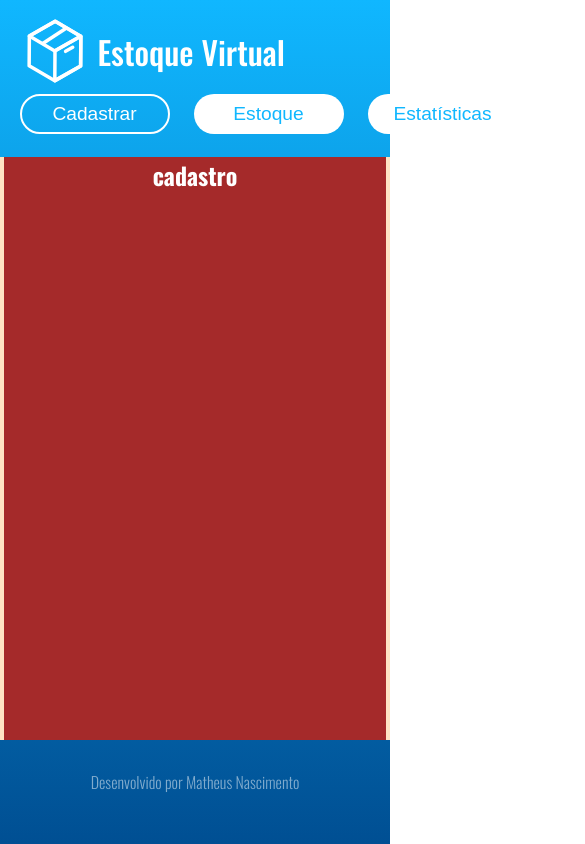
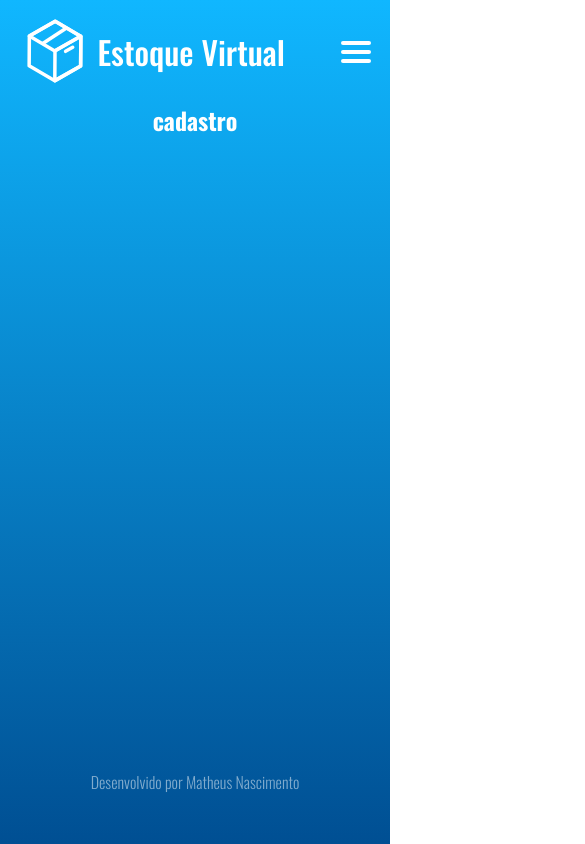
Before and after one commit to srcmatheus/sistema-de-estoque, a plain HTML site: page index.html in a window 390 px wide. Shown: the whole page, 585 px wide, since content can reach past the window. Drawn offline with Linux system fonts and the light colour scheme.

Commit message:
feat(mobile-menu): implementar estilo e funcionalidade do menu responsivo

```diff
--- a/assets/css/body/main/main.css
+++ b/assets/css/body/main/main.css
@@ -20,7 +20,6 @@
     flex: 0 0 100vw;
     padding: 0 2%;
     justify-content: center;
-    background-color: bisque;
 }
 
 /*Conteúdo dentro do slide*/
@@ -29,7 +28,6 @@
     width: 100%;
     display: flex;
     justify-content: center;
-    background-color: brown;
 }
 
 /*-------------------------------------------------------------------------------------------------*/
--- /dev/null
+++ b/assets/css/body/main/mobile-menu.css
@@ -0,0 +1,111 @@
+/*Estilização e configuração do menu para dispositivos móveis*/
+
+/*Menu mobile será ativado quando atingir a largura correspondente a de um dispositivo movel*/
+.mobile-menu{
+    display: none;
+    flex-direction: column;
+    background: none;
+    cursor: pointer;
+    height: 20px;
+    border: none;
+}
+
+/*Box de linhas do menu hamburguer*/
+.mobile-menu .line{
+    position: relative;
+    width: 30px;
+    height: 4px;
+    background-color: white;
+    border-radius: 2px;
+    transition: all 0.5s ease;
+}
+
+/*Linhas do menu hamburguer*/
+.line-one{
+    top: 0px;
+}
+
+.line-two{
+    top: 5px;
+}
+
+.line-three{
+    top: 10px;
+}
+
+/*Efeito de animação do menu hamburguer*/
+.mobile-menu.active .line-one{
+    transform: rotate(45deg);
+    top: 4px;
+}
+
+.mobile-menu.active .line-two{
+    opacity: 0;
+}
+
+.mobile-menu.active .line-three{
+    transform: rotate(-45deg);
+    top: -4px;
+}
+
+/*Midia queries*/
+@media (max-width: 980px){
+
+    /*Ativa o menu mobile*/
+    .mobile-menu{
+        display: flex;
+        z-index: 999;
+    }
+
+    /*Adapta a barra de navegação para dispositivos moveis*/
+    .nav-bar{
+        position: fixed;
+        top: 0;
+        right: -100%;
+        width: 50%;
+        height: 100%;
+        padding: 0 10px;
+        background-image: linear-gradient(var(--bg-color-primary), var(--bg-color-second));
+        border-left: 1px solid white;
+        flex-direction: column;
+        align-items: center;
+        transition: right 0.5s ease-in-out;
+        z-index: 99;
+    }
+
+    /*Adicionando classe de exibição do menu*/
+    .nav-bar.show{
+        right: 0;
+    }
+
+    /*Adaptando configuração dos botões para mobile*/
+    .nav-list{
+        flex-direction: column;
+        gap: 1rem;
+        width: 100%;
+        padding: 7rem 0;
+    }
+
+    .nav-list > li{
+        display: flex;
+        justify-content: center;
+        width: 80%;
+    }
+
+    .nav-button{
+        width: 100%;
+        min-width: 140px;
+    }
+}
+
+@media (max-width: 380px){
+    .header-logo > .header-logo-icon{
+        height: 50px;
+    }
+
+    .header-logo > .header-title{
+        font-size: 1.5rem;
+    }
+}
+
+/*-------------------------------------------------------------------------------------------------*/
--- a/assets/js/main.js
+++ b/assets/js/main.js
@@ -4,4 +4,7 @@
 document.addEventListener("DOMContentLoaded", () => {
     initCarousel(); // Inicializa o carrossel
     toggleTheme(); // Inicializa a funcionalidade de troca de tema
+    initMobileMenu(); // Inicializa o menu para mobile
 });
+
+/*-------------------------------------------------------------------------------------------------*/
--- /dev/null
+++ b/assets/js/mobile-menu.js
@@ -0,0 +1,18 @@
+/*Funcionalidade do menu para mobile*/
+
+function initMobileMenu() {
+
+    //Variáveis que armazenam os elementos do menu e o botão de menu mobile
+    const mobileMenu = document.getElementById('mobile-menu');
+    const navBar = document.getElementById('nav-bar');
+
+    //Adicionando evento de clique para ativar ou desativar o menu mobile
+    //Quando o botão de menu mobile for clicado, ele alterna a classe 'active' no botão e a classe 'show' na barra de navegação
+    //Isso permite que o menu seja exibido ou ocultado
+    mobileMenu.addEventListener('click', () => {
+        mobileMenu.classList.toggle('active');
+        navBar.classList.toggle('show');
+    });
+};
+
+/*-------------------------------------------------------------------------------------------------*/
--- a/index.html
+++ b/index.html
@@ -9,6 +9,7 @@
     <link rel="stylesheet" href="assets/css/body/header.css">
     <link rel="stylesheet" href="assets/css/body/main/main.css">
     <link rel="stylesheet" href="assets/css/body/footer.css">
+    <link rel="stylesheet" href="assets/css/body/main/mobile-menu.css">
 </head>
 <body>
 
@@ -23,7 +24,7 @@
             </div>
 
             <!--Barra de navegação-->
-            <nav class="nav-bar">
+            <nav class="nav-bar" id="nav-bar">
                 <ul class="nav-list">
                     <li><button class="nav-button">Cadastrar</button></li>
                     <li><button class="nav-button">Estoque</button></li>
@@ -31,6 +32,13 @@
                     <li><button class="toggle-theme" id="toggle-theme"><img src="assets/icons/first-theme.svg" alt="Alterar tema"></button></li>
                 </ul>
             </nav>
+
+            <!--Menu mobile-->
+            <button class="mobile-menu" id="mobile-menu">
+                <span class="line line-one"></span>
+                <span class="line line-two"></span>
+                <span class="line line-three"></span>
+            </button>
 
         </div>
     </header>
@@ -68,6 +76,7 @@
     </footer>
 
     <!--Arquivos JavaScript-->
+    <script src="assets/js/mobile-menu.js"></script>
     <script src="assets/js/toggleTheme.js"></script>
     <script src="assets/js/carousel.js"></script>
     <script src="assets/js/main.js"></script>
```
